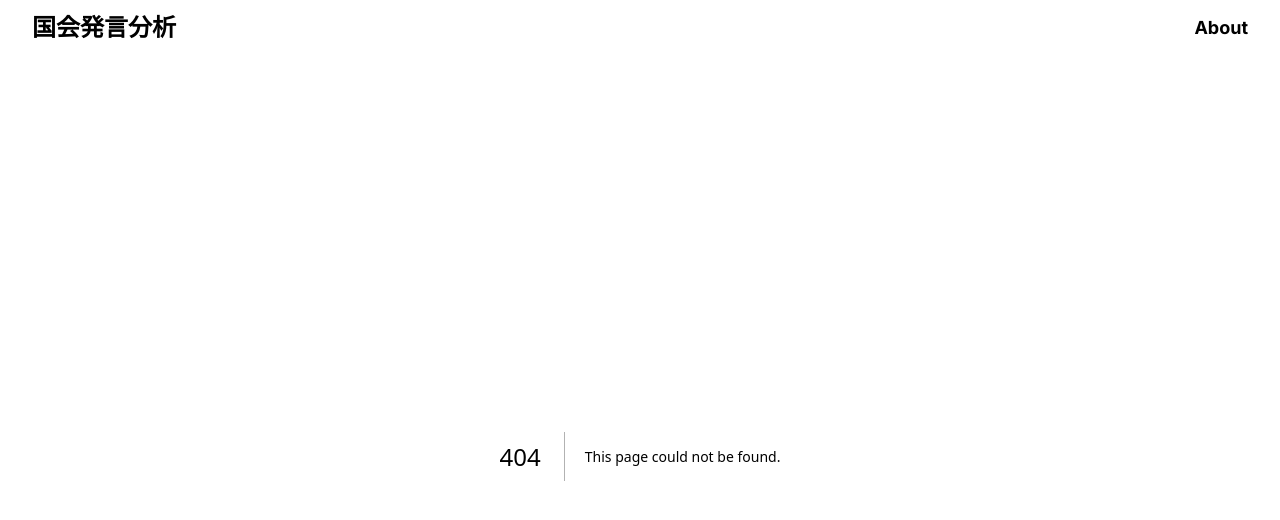
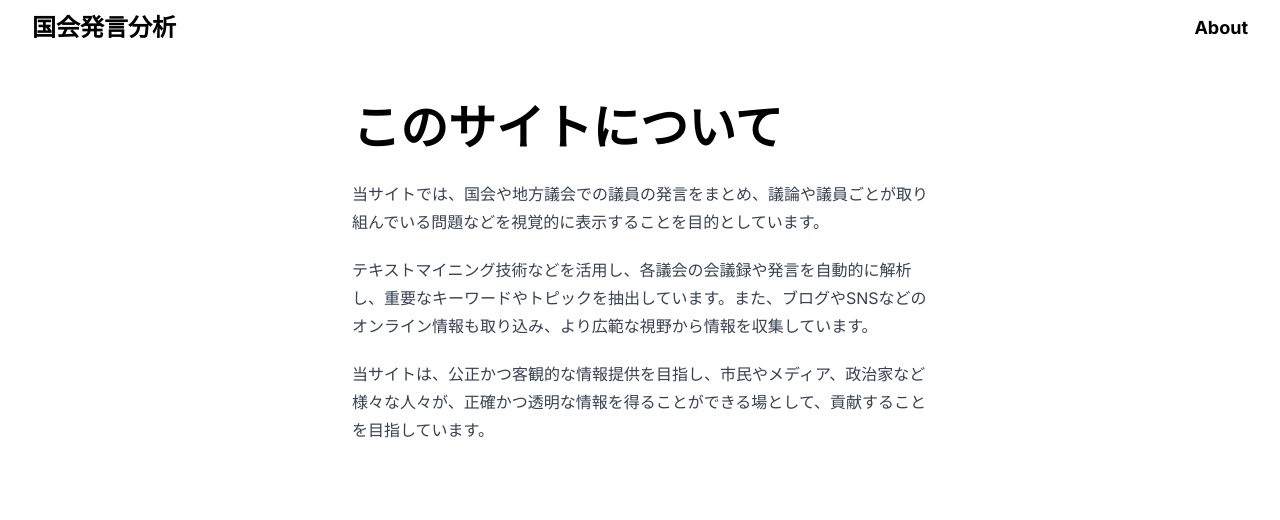
Before and after one commit to yutakobayashidev/capitalens, a Next.js app: page /about in a window 1280 px wide. Before the commit this address had no page. Shown: the top 520 px of the page. Built offline with nearby package versions, Linux system fonts and the light colour scheme.

Commit message:
✨ add about page

```diff
--- a/package.json
+++ b/package.json
@@ -23,6 +23,7 @@
     "typescript": "4.9.5"
   },
   "devDependencies": {
+    "@tailwindcss/typography": "^0.5.9",
     "autoprefixer": "^10.4.13",
     "postcss": "^8.4.21",
     "tailwindcss": "^3.2.7"
--- /dev/null
+++ b/src/app/about/page.tsx
@@ -0,0 +1,29 @@
+import type { Metadata } from "next";
+
+export const metadata: Metadata = {
+  title: "このサイトについて",
+  description: "VP of Developer Experience at Vercel.",
+};
+
+export default async function Page() {
+  return (
+    <div className="mx-auto max-w-screen-sm px-4 md:px-8 my-12">
+      <section>
+        <h1 className="font-bold mb-7 text-3xl md:text-5xl">
+          このサイトについて
+        </h1>
+        <div className="prose">
+          <p>
+            当サイトでは、国会や地方議会での議員の発言をまとめ、議論や議員ごとが取り組んでいる問題などを視覚的に表示することを目的としています。
+          </p>
+          <p>
+            テキストマイニング技術などを活用し、各議会の会議録や発言を自動的に解析し、重要なキーワードやトピックを抽出しています。また、ブログやSNSなどのオンライン情報も取り込み、より広範な視野から情報を収集しています。
+          </p>
+          <p>
+            当サイトは、公正かつ客観的な情報提供を目指し、市民やメディア、政治家など様々な人々が、正確かつ透明な情報を得ることができる場として、貢献することを目指しています。
+          </p>
+        </div>
+      </section>
+    </div>
+  );
+}
--- a/src/app/layout.tsx
+++ b/src/app/layout.tsx
@@ -5,7 +5,10 @@ import Header from "@src/components/Header";
 import { Inter, Noto_Sans_JP } from "next/font/google";
 
 export const metadata: Metadata = {
-  title: "国会発言分析",
+  title: {
+    default: "国会発言分析",
+    template: "%s | 国会発言分析",
+  },
   description: "Generated by create next app",
 };
 
--- a/src/components/Header.tsx
+++ b/src/components/Header.tsx
@@ -9,7 +9,7 @@ export default function Header() {
             国会発言分析
           </Link>
           <div>
-            <Link href="" className="font-bold text-lg">
+            <Link href="/about" className="font-bold text-lg">
               About
             </Link>
           </div>
--- a/tailwind.config.js
+++ b/tailwind.config.js
@@ -15,5 +15,5 @@ module.exports = {
       },
     },
   },
-  plugins: [],
+  plugins: [require("@tailwindcss/typography")],
 };
```
Also changed, not shown: 1 other file (tests, documents, lock files or other folders).
